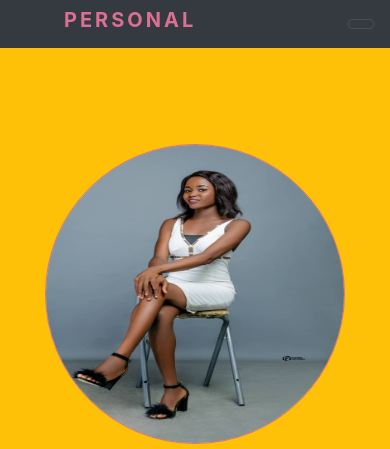
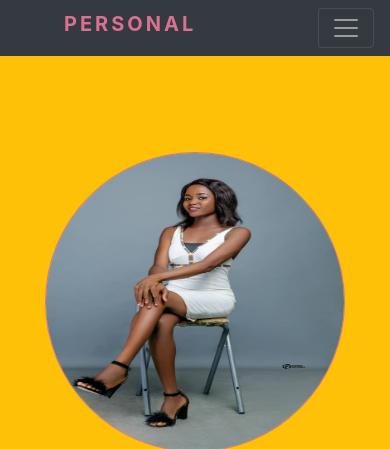
Before and after one commit to tj1styles/website-test, a plain HTML site: page glozzy b website.html in a window 390 px wide. Shown: the top 449 px of the page. Drawn offline with Linux system fonts and the light colour scheme.

Commit message:
I edited the toggler button

```diff
--- a/glozzy b website.html
+++ b/glozzy b website.html
@@ -12,7 +12,9 @@
     <nav class="navbar navbar-expand-md navbar-dark bg-dark">
        <h5 class="ml-4 two ml-5" style="color: palevioletred; letter-spacing: 3px;">PERSONAL</h5>
         <button class="navbar-toggler d-lg-none" type="button" data-toggle="collapse" data-target="#collapsibleNavId" aria-controls="collapsibleNavId"
-            aria-expanded="false" aria-label="Toggle navigation"></button>
+            aria-expanded="false" aria-label="Toggle navigation">
+           <span class="navbar-toggler-icon"></span>
+        </button>
         <div class="collapse navbar-collapse" id="collapsibleNavId">
           <ul class="one">
               <li  class="mr-3"><a style="color: white;" href="#">HOME</a></li>
```
